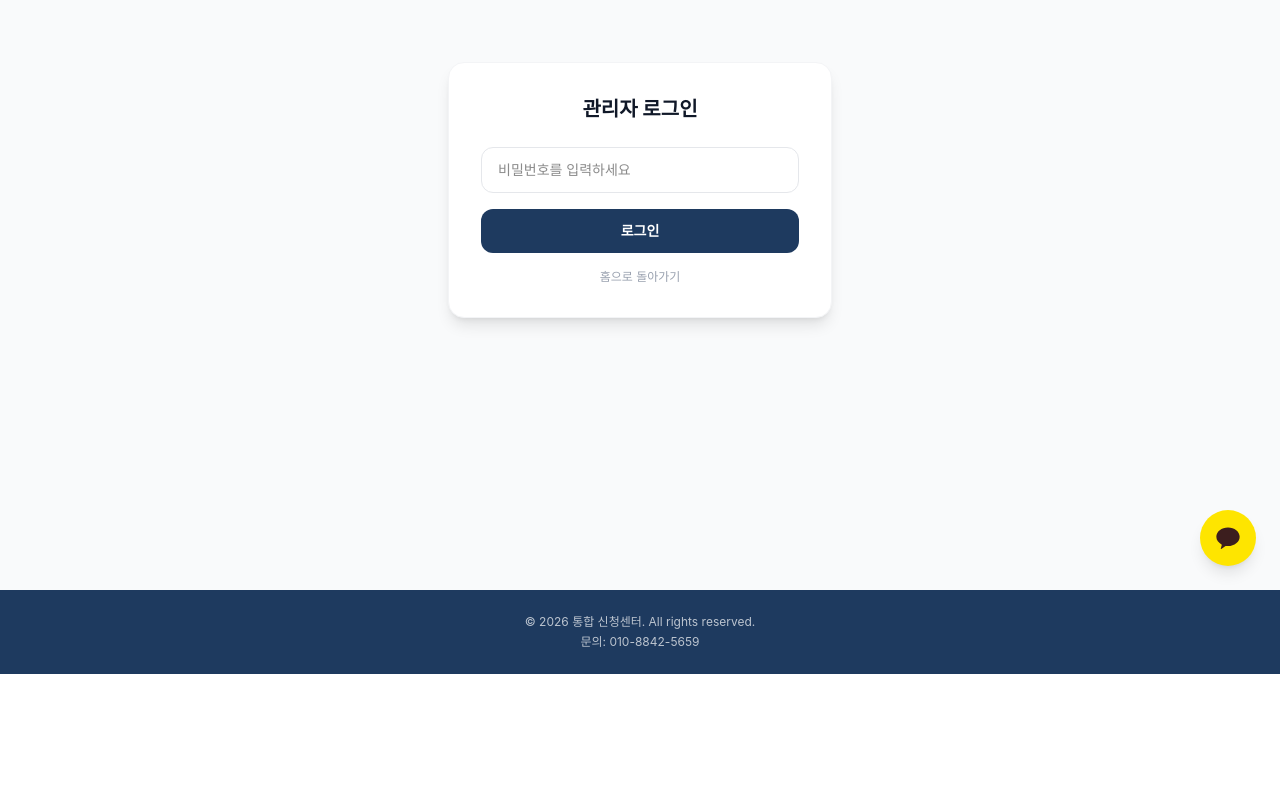
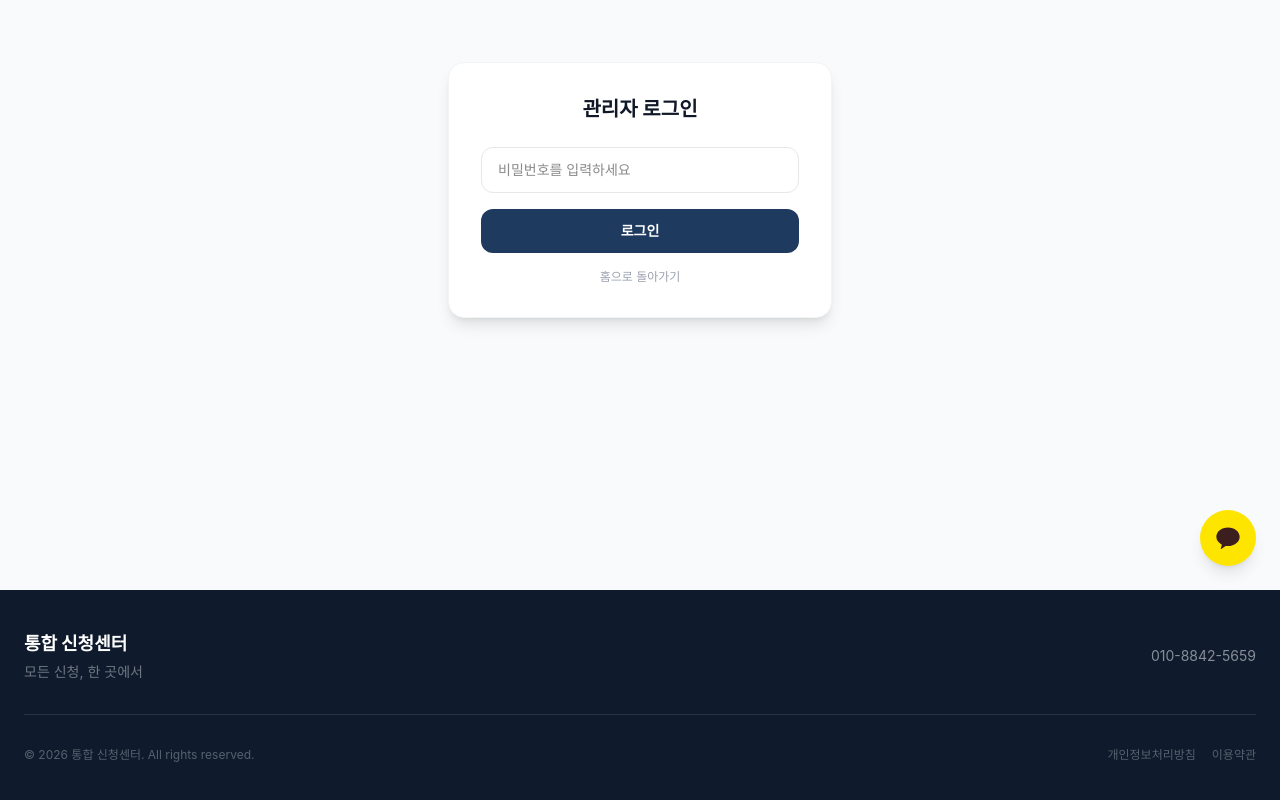
Before and after one commit to tntkorea-glitch/alltica, a Next.js app: page /admin in a window 1280 px wide. Shown: the part 210-1010 px from the top of the page. Before the commit the page ends 884 px from the top, so only its background shows below. Built offline with nearby package versions, Linux system fonts and the light colour scheme.

Commit message:
chore: auto-commit from Claude Code

```diff
--- a/src/app/layout.tsx
+++ b/src/app/layout.tsx
@@ -28,14 +28,32 @@ export default function RootLayout({
   return (
     <html
       lang="ko"
-      className={`${geistSans.variable} ${geistMono.variable} h-full antialiased`}
+      className={`${geistSans.variable} ${geistMono.variable} h-full antialiased scroll-smooth`}
     >
-      <body className="min-h-full flex flex-col bg-gray-50">
+      <body className="min-h-full flex flex-col bg-white">
         <Header />
         <main className="flex-1">{children}</main>
-        <footer className="bg-[#1e3a5f] text-white/70 text-center text-xs py-6">
-          <p>&copy; 2026 통합 신청센터. All rights reserved.</p>
-          <p className="mt-1">문의: 010-8842-5659</p>
+        <footer className="bg-[#0f1b2d] text-white/50 px-4 sm:px-6 py-10">
+          <div className="max-w-7xl mx-auto">
+            <div className="flex flex-col sm:flex-row items-start sm:items-center justify-between gap-6 mb-8 pb-8 border-b border-white/10">
+              <div>
+                <div className="text-lg font-extrabold text-white mb-1">통합 신청센터</div>
+                <p className="text-sm text-white/40">모든 신청, 한 곳에서</p>
+              </div>
+              <div className="flex flex-col sm:items-end gap-1 text-sm">
+                <a href="tel:010-8842-5659" className="hover:text-white/80 transition-colors">
+                  010-8842-5659
+                </a>
+              </div>
+            </div>
+            <div className="flex flex-col sm:flex-row items-center justify-between gap-4 text-xs text-white/30">
+              <p>&copy; 2026 통합 신청센터. All rights reserved.</p>
+              <div className="flex items-center gap-4">
+                <span>개인정보처리방침</span>
+                <span>이용약관</span>
+              </div>
+            </div>
+          </div>
         </footer>
         <FloatingContact />
       </body>
```
